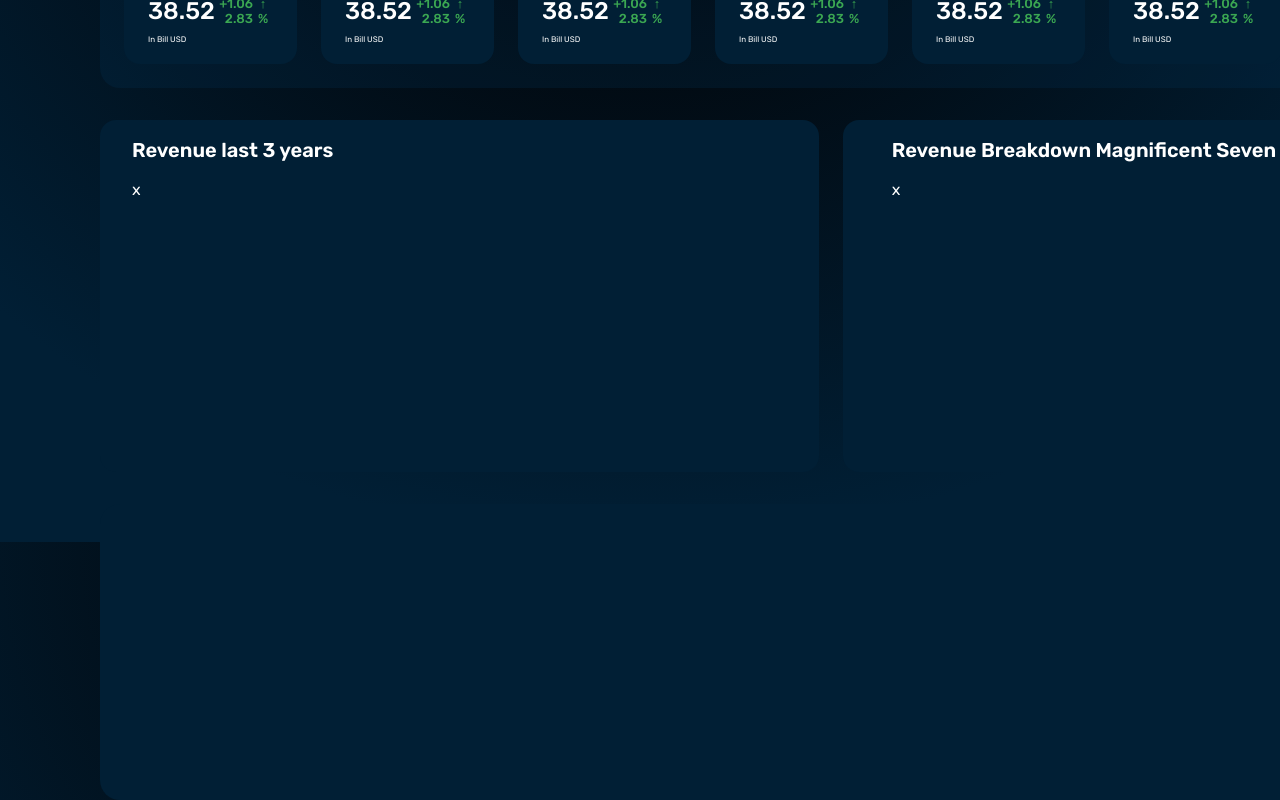
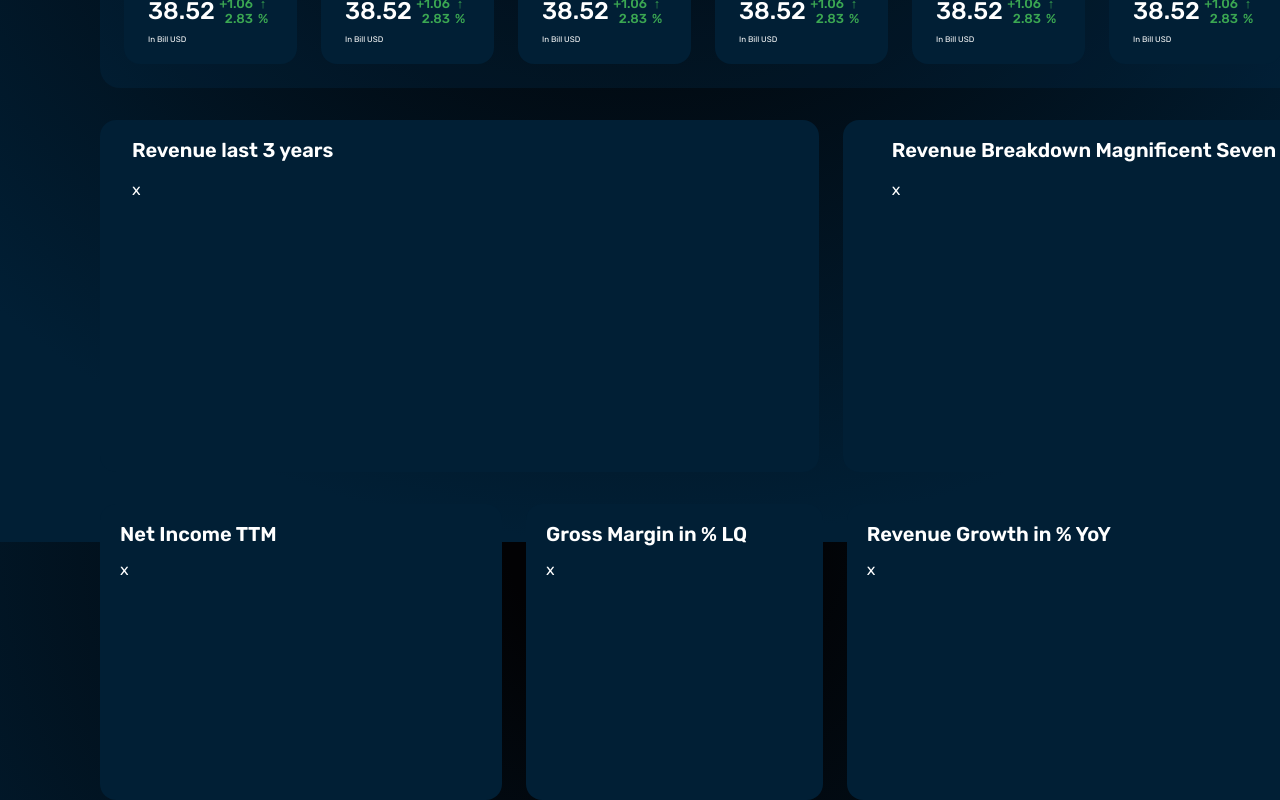
Before and after one commit to sjaroni/stock-dashboard, a Vue app: page / in a window 1280 px wide. Shown: the part 258-1058 px from the top of the page. Built offline with nearby package versions, Linux system fonts and the light colour scheme; no server answers.

Commit message:
feat: add new components, finished default layout style

```diff
--- /dev/null
+++ b/src/components/GrossMargin.vue
@@ -0,0 +1,37 @@
+<template>
+  <div class="content">
+    <ChartHeadline :headlineTitle="title"></ChartHeadline>
+    <div class="chart">x</div>
+  </div>
+</template>
+
+<script>
+import ChartHeadline from './ChartHeadline.vue';
+
+export default {
+  name: 'GrossMargin',
+  data() {
+    return {
+      title: "Gross Margin in % LQ"
+    };
+  },
+  components: {
+    ChartHeadline
+  }
+};
+</script>
+
+<style scoped>
+  .content{
+    display: flex;
+    flex-direction: column;
+    justify-content: flex-start;
+    gap: 16px;
+    background-color: #011f35;
+    width: 100%;
+    height: 100%;
+    box-sizing: border-box;
+    padding: 20px;
+    border-radius: 16px;
+  }
+</style>
--- /dev/null
+++ b/src/components/NetIncome.vue
@@ -0,0 +1,37 @@
+<template>
+  <div class="content">
+    <ChartHeadline :headlineTitle="title"></ChartHeadline>
+    <div class="chart">x</div>
+  </div>
+</template>
+
+<script>
+import ChartHeadline from './ChartHeadline.vue';
+
+export default {
+  name: 'NetIncome',
+  data() {
+    return {
+      title: "Net Income TTM"
+    };
+  },
+  components: {
+    ChartHeadline
+  }
+};
+</script>
+
+<style scoped>
+  .content{
+    display: flex;
+    flex-direction: column;
+    justify-content: flex-start;
+    gap: 16px;
+    background-color: #011f35;
+    width: 100%;
+    height: 100%;
+    box-sizing: border-box;
+    padding: 20px;
+    border-radius: 16px;
+  }
+</style>
--- /dev/null
+++ b/src/components/RevenueGrowth.vue
@@ -0,0 +1,37 @@
+<template>
+  <div class="content">
+    <ChartHeadline :headlineTitle="title"></ChartHeadline>
+    <div class="chart">x</div>
+  </div>
+</template>
+
+<script>
+import ChartHeadline from './ChartHeadline.vue';
+
+export default {
+  name: 'RevenueGrowth',
+  data() {
+    return {
+      title: "Revenue Growth in % YoY"
+    };
+  },
+  components: {
+    ChartHeadline
+  }
+};
+</script>
+
+<style scoped>
+  .content{
+    display: flex;
+    flex-direction: column;
+    justify-content: flex-start;
+    gap: 16px;
+    background-color: #011f35;
+    width: 100%;
+    height: 100%;
+    box-sizing: border-box;
+    padding: 20px;
+    border-radius: 16px;
+  }
+</style>
--- a/src/components/ThreeRows.vue
+++ b/src/components/ThreeRows.vue
@@ -18,9 +18,15 @@
       </WidgetData>
     </div>
     <div class="row rowThree">
-      <WidgetData width="33.33%" />
-      <WidgetData width="33.33%" />
-      <WidgetData width="33.33%" />
+      <WidgetData width="33.33%" height="100%">
+        <NetIncome />
+      </WidgetData>
+      <WidgetData width="24.6%" height="100%">
+        <GrossMargin />
+      </WidgetData>
+      <WidgetData width="40.89%" height="100%">
+        <RevenueGrowth />
+      </WidgetData>
     </div>
   </div>
 </template>
@@ -31,6 +37,9 @@ import WidgetData from './WidgetData.vue';
 import CompanyCard from './CompanyCard.vue';
 import RevenueLastThreeYears from './RevenueLastThreeYears.vue';
 import RevenueBreakdown from './RevenueBreakdown.vue';
+import NetIncome from './NetIncome.vue';
+import GrossMargin from './GrossMargin.vue';
+import RevenueGrowth from './RevenueGrowth.vue';
 
 export default {
   name: 'ThreeRows',
@@ -39,6 +48,9 @@ export default {
     CompanyCard,
     RevenueLastThreeYears,
     RevenueBreakdown,
+    NetIncome,
+    GrossMargin,
+    RevenueGrowth,
   },
   data() {
     return {
@@ -81,6 +93,5 @@ export default {
 
 .rowThree {
   height: 296px;
-  background: #011f35;
 }
 </style>
```
